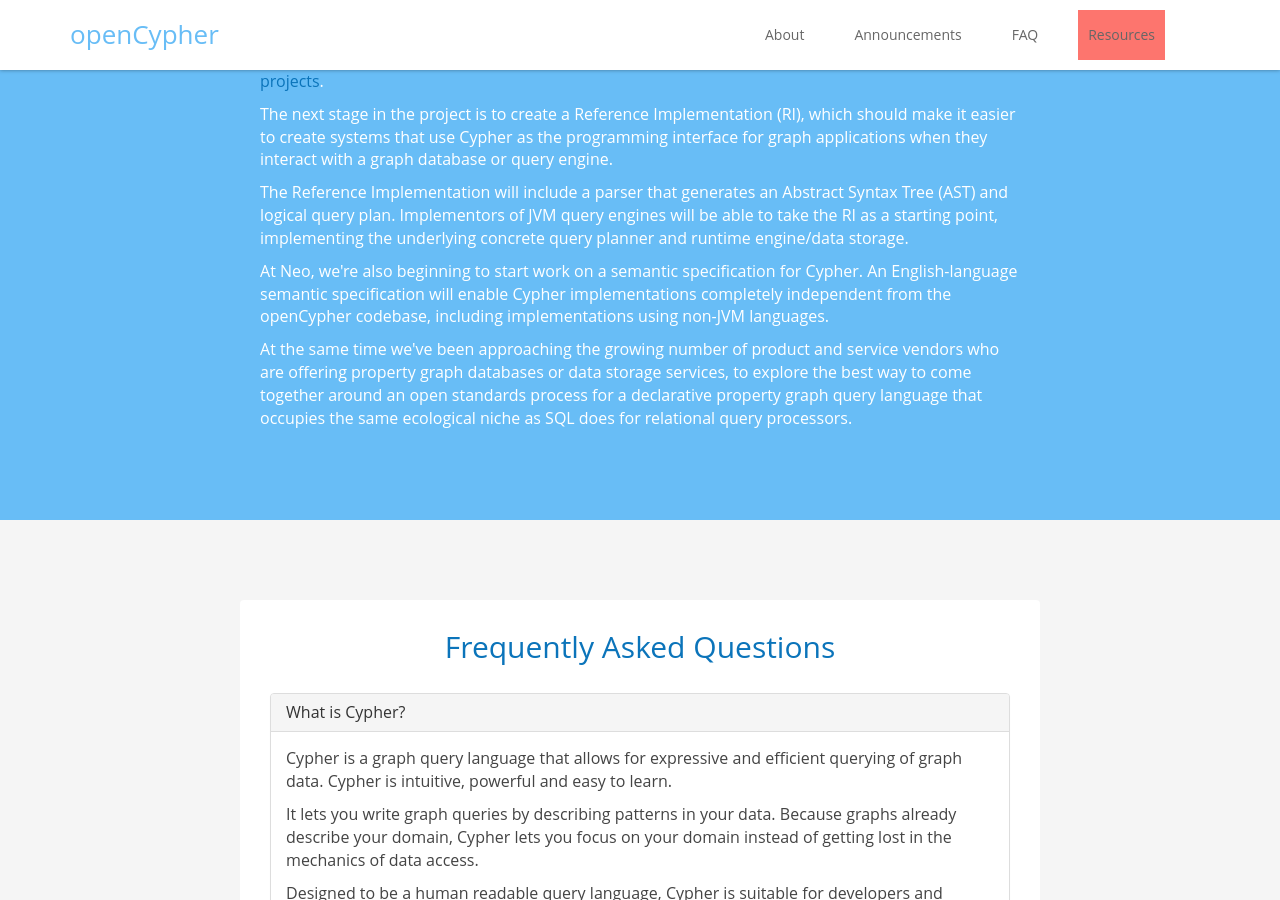
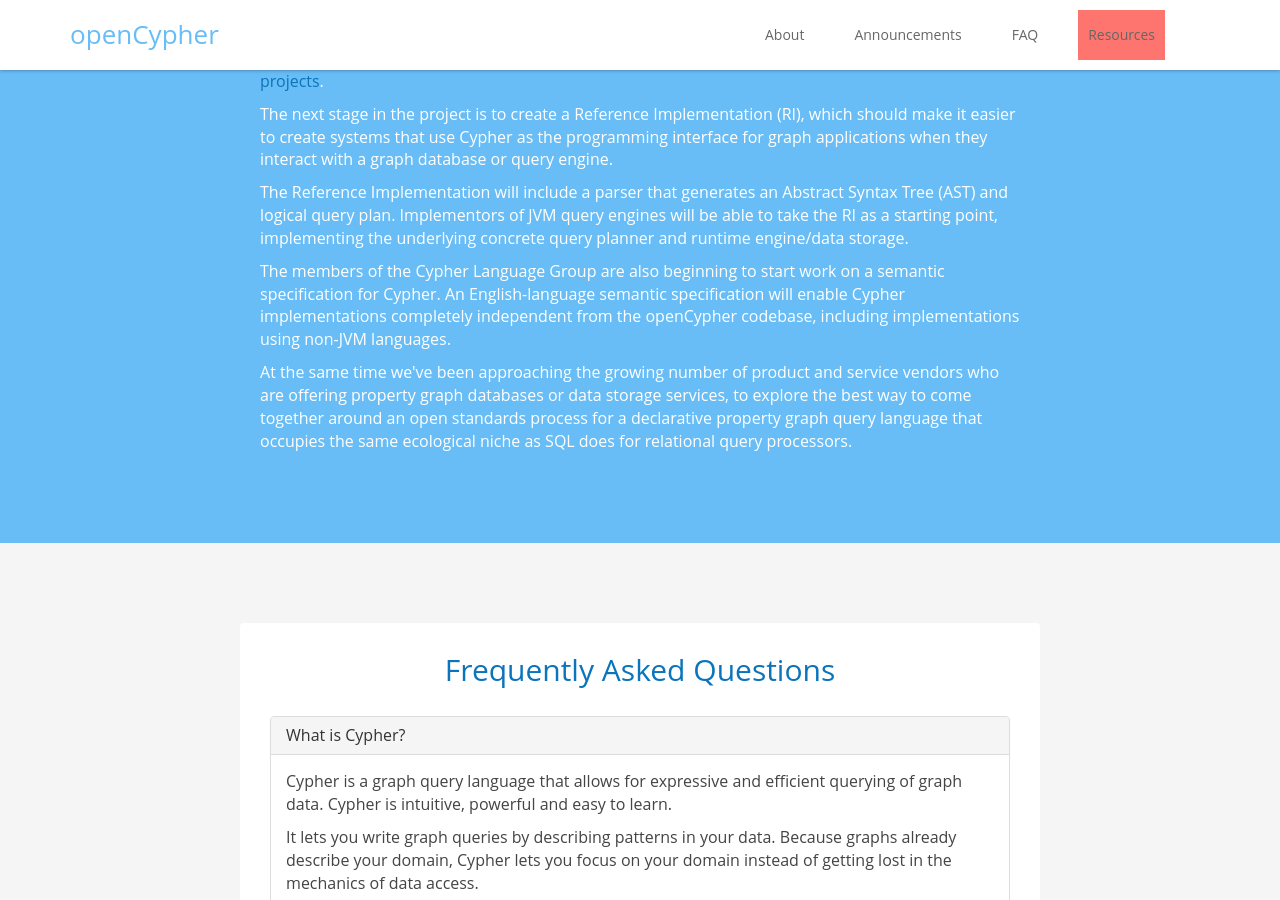
Before and after one commit to opencypher/website, a Jekyll site: the page built from index.html, in a window 1280 px wide and 900 px high, scrolled down 1449 px. Built offline with Jekyll 4.4.1, drawn with Linux system fonts in a browser that asks for light colours.

Commit message:
Text update

```diff
--- a/_includes/announcements.html
+++ b/_includes/announcements.html
@@ -36,8 +36,8 @@
                 implementing the underlying concrete query planner and runtime engine/data storage.
             </p>
             <p>
-                At Neo, we're also beginning to start work on a semantic specification for Cypher. An English-language
-                semantic specification will enable Cypher implementations completely independent from the openCypher
+                The members of the Cypher Language Group are also beginning to start work on a semantic specification for Cypher.
+                An English-language semantic specification will enable Cypher implementations completely independent from the openCypher
                 codebase, including implementations using non-JVM languages.
             </p>
             <p>
```
